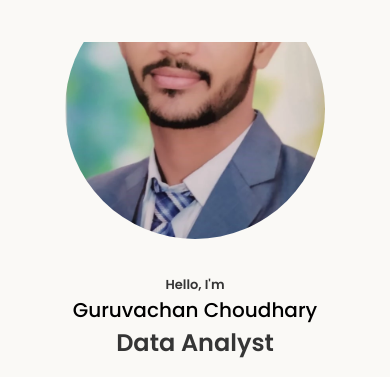
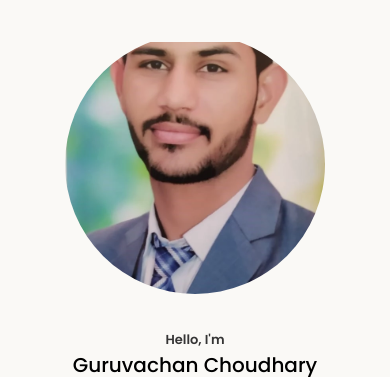
Before and after one commit to Guruvachan-Choudhary/Portfolio, a plain HTML site: page index.html in a window 390 px wide. Shown: the part 76-453 px from the top of the page. Drawn offline with nearby package versions, Linux system fonts and the light colour scheme.

Commit message:
Update index.css

```diff
--- a/index.css
+++ b/index.css
@@ -1487,7 +1487,7 @@ footer h2 a {
 
   section {
     min-height: 100vh;
-    padding-top: 5px;
+    padding-top: 30px;
     margin-left: 20px;
     margin-right: 20px;
   }
@@ -1504,7 +1504,7 @@ footer h2 a {
     height: 260px;
     width: 260px;
     margin-bottom: 20px;
-    margin-top: 50px;
+    margin-top: 80px;
   }
 
   .para1 {
```
